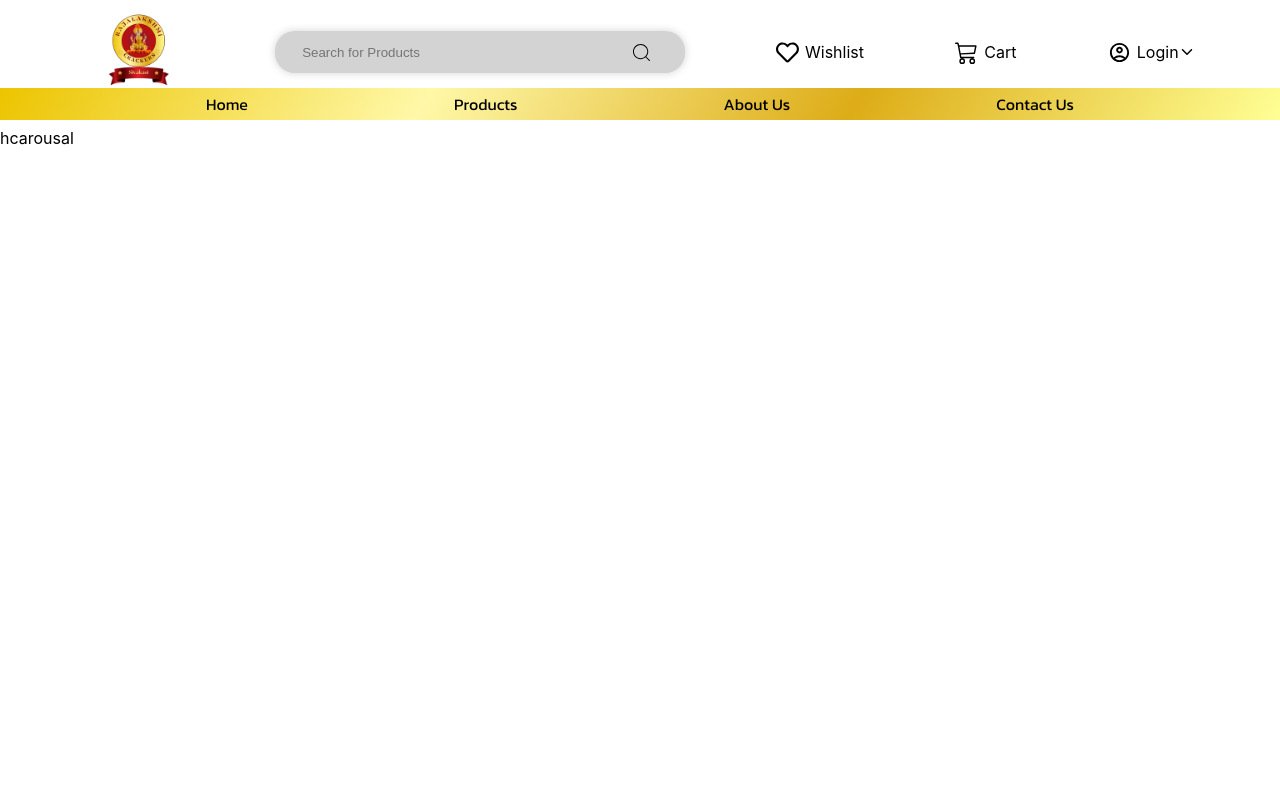
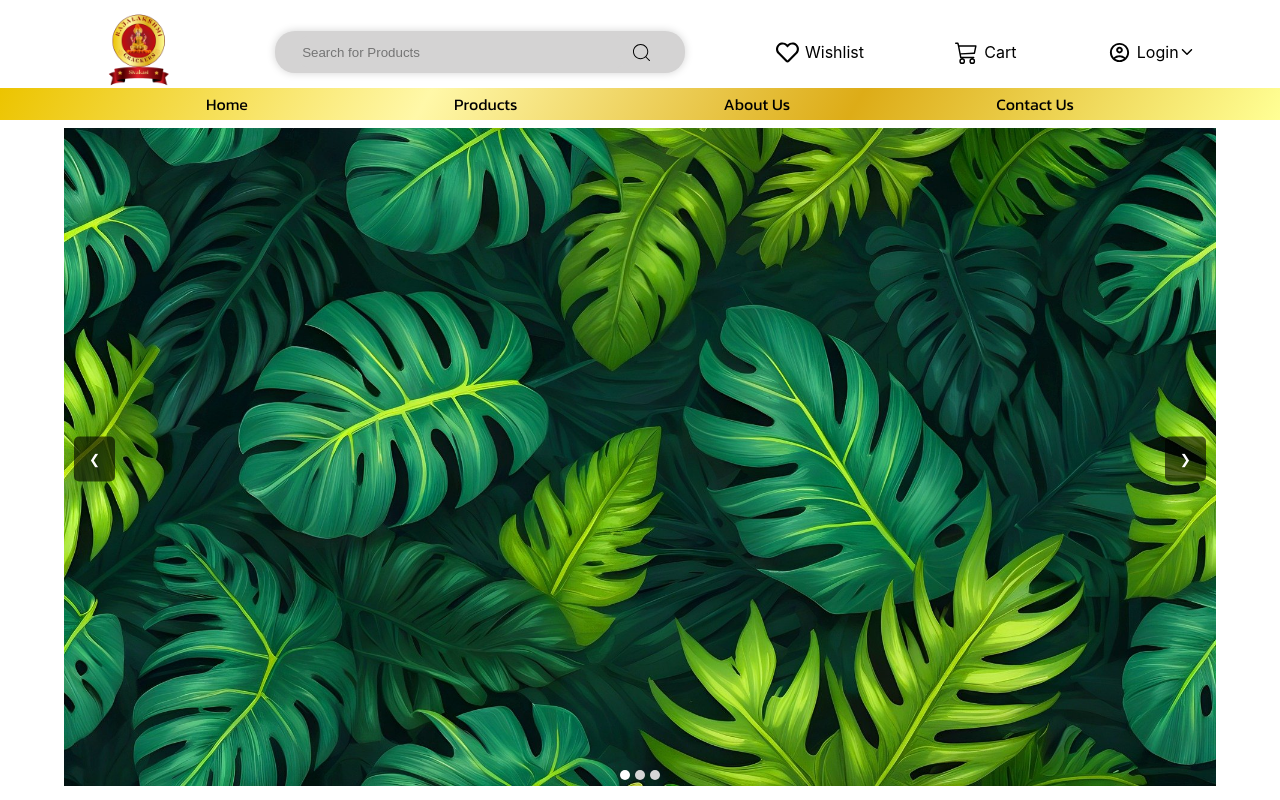
Before and after one commit to sankarsantosh99/Rajalakshmicrackers, a React (Create React App) app: page / in a window 1280 px wide. Built offline with nearby package versions, Linux system fonts and the light colour scheme.

Commit message:
Carousel

```diff
--- a/src/usercomponents/homecomponents/hcarousal.css
+++ /dev/null
@@ -1,9 +0,0 @@
-.hcarpos {
-  margin-top: .5rem;
-}
-
-@media (width<=768px){
-  .hcarpos  {
-margin-top: 4rem;
-    }
-}
--- a/src/usercomponents/homecomponents/hcarousal.jsx
+++ /dev/null
@@ -1,13 +0,0 @@
-import React from "react";
-import "./hcarousal.css";
-
-function Hcarousal() {
-  return (
-    <>
-      <div className="hcarpos">
-        hcarousal</div>
-    </>
-  );
-}
-
-export default Hcarousal;
--- /dev/null
+++ b/src/usercomponents/homecomponents/hcarousel.css
@@ -0,0 +1,70 @@
+.carousel {
+  margin: 0 auto;
+  margin-top: 0.5rem;
+  width: 90%;
+  position: relative;
+  overflow: hidden;
+}
+
+.carousel-slides {
+  display: flex;
+  transition: transform 0.5s ease-in-out;
+}
+
+.slide {
+  min-width: 100%;
+  box-sizing: border-box;
+}
+
+.slide img {
+  width: 100%;
+  object-fit: contain;
+}
+
+.prev,
+.next {
+  position: absolute;
+  top: 50%;
+  transform: translateY(-50%);
+  background-color: rgba(0, 0, 0, 0.603);
+  color: white;
+  border: none;
+  padding: 15px;
+  border-radius: 5px;
+  cursor: pointer;
+  z-index: 1000;
+}
+
+.prev {
+  left: 10px;
+}
+.next {
+  right: 10px;
+}
+
+.indicators {
+  position: absolute;
+  bottom: 10px;
+  left: 50%;
+  transform: translateX(-50%);
+  display: flex;
+  gap: 5px;
+}
+
+.indicator {
+  width: 10px;
+  height: 10px;
+  background-color: rgb(214, 214, 214);
+  border-radius: 50%;
+  cursor: pointer;
+}
+
+.indicator.active {
+  background-color: white;
+}
+
+@media (width<=768px) {
+  .carousel {
+    margin-top: 4.5rem;
+  }
+}
--- /dev/null
+++ b/src/usercomponents/homecomponents/hcarousel.jsx
@@ -0,0 +1,55 @@
+import React, { useState } from "react";
+import "./hcarousel.css";
+
+
+
+function Hcarousel() {
+  const [currentIndex, setCurrentIndex] = useState(0);
+  const slides = ["/assets/greenleaves.jpg","/assets/greenleaves.jpg","/assets/greenleaves.jpg"];
+
+  const handleNext = () => {
+    setCurrentIndex((prevIndex) => (prevIndex + 1) % slides.length);
+  };
+
+  const handlePrev = () => {
+    setCurrentIndex((prevIndex) => prevIndex === 0 ? slides.length - 1 : prevIndex - 1);
+  };
+
+  return (
+    <>
+      <div className="carousel">
+        <div
+          className="carousel-slides"
+          style={{
+            transform: `translateX(-${currentIndex * 100}%)`,
+          }}
+        >
+          {slides.map((src, index) => (
+            <div className="slide">
+              <img src={src} alt={`Slide ${index + 1}`} />
+            </div>
+          ))}
+        </div>
+
+        <button className="prev" onClick={handlePrev}>
+          ❮
+        </button>
+        <button className="next" onClick={handleNext}>
+          ❯
+        </button>
+
+        <div className="indicators">
+          {slides.map((_, index) => (
+            <span
+              key={index}
+              className={`indicator ${index === currentIndex ? "active" : ""}`}
+              onClick={() => setCurrentIndex(index)}
+            ></span>
+          ))}
+        </div>
+      </div>
+    </>
+  );
+}
+
+export default Hcarousel;
--- a/src/userpages/homepage/homepage.jsx
+++ b/src/userpages/homepage/homepage.jsx
@@ -1,14 +1,14 @@
 import React from 'react'
 import HomeHeader from '../../usercomponents/homecomponents/homeheader';
 import "./homepage.css"
-import Hcarousal from '../../usercomponents/homecomponents/hcarousal';
+import Hcarousel from '../../usercomponents/homecomponents/hcarousel';
 
 function HomePage ()  {
   return (
     <>
     <div>
         <HomeHeader />
-        < Hcarousal />
+        <Hcarousel />
 
     </div>
     </>
```
Also changed, not shown: public/assets/greenleaves.jpg (added).
